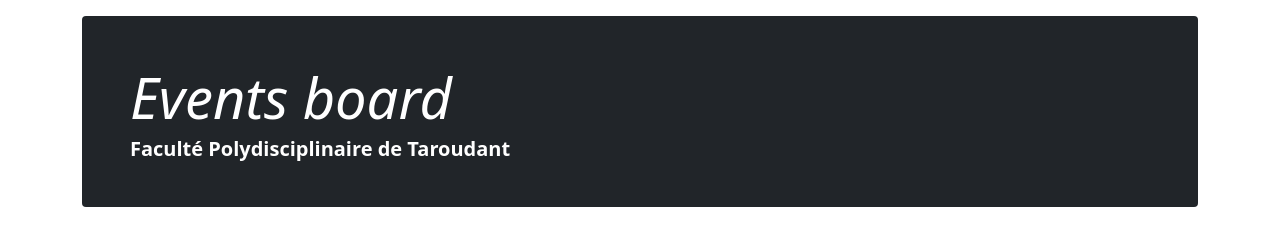
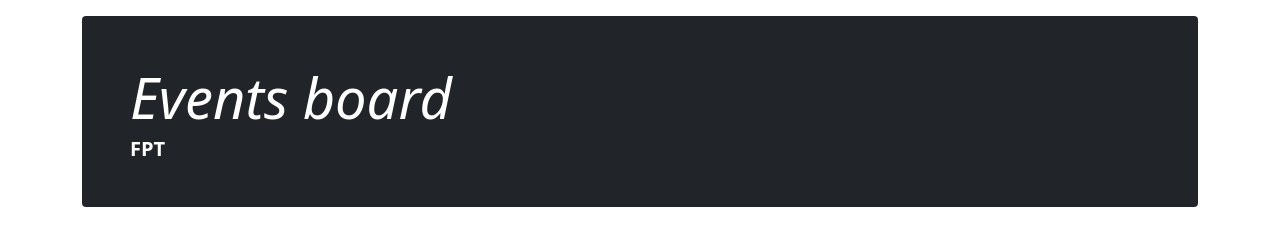
Before and after one commit to ajakka/bdai-events, a React (Create React App) app: page / in a window 1280 px wide. Shown: the top 229 px of the page. Built offline with nearby package versions, Linux system fonts and the light colour scheme.

Commit message:
changement

```diff
--- a/src/home/Home.tsx
+++ b/src/home/Home.tsx
@@ -49,9 +49,7 @@
           <div className="p-4 p-md-5 mb-4 text-white rounded bg-dark">
             <div className="col-md-6 px-0">
               <h1 className="display-4 fst-italic">Events board</h1>
-              <p className="lead mb-0 text-white fw-bold">
-                Faculté Polydisciplinaire de Taroudant
-              </p>
+              <p className="lead mb-0 text-white fw-bold">FPT</p>
             </div>
           </div>
         </header>
```
